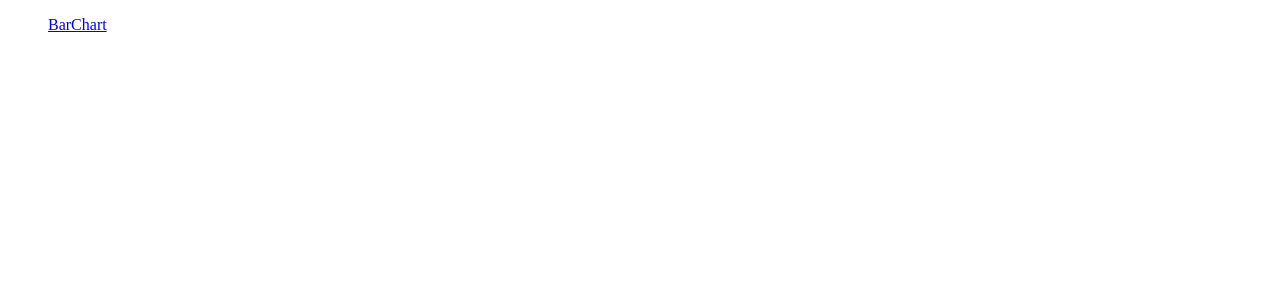
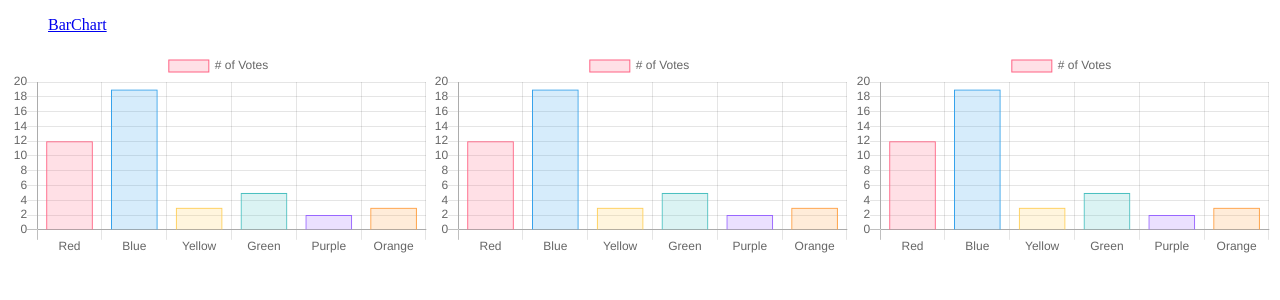
Before and after one commit to hachi-eiji/sandbox-chartjs, an Angular app: page / in a window 1280 px wide. Shown: the top 300 px of the page. Built offline with nearby package versions, Linux system fonts and the light colour scheme.

Commit message:
バーチャートを呼び出す

```diff
--- a/src/app/app-routing.module.ts
+++ b/src/app/app-routing.module.ts
@@ -1,9 +1,11 @@
 import { NgModule } from '@angular/core';
 import { Routes, RouterModule } from '@angular/router';
 import { BarChartComponent } from './components/bar-chart/bar-chart.component';
+import { MainComponent } from './components/main/main.component';
 
 
 const routes: Routes = [
+  { path: '', component: MainComponent },
   { path: 'bar-chart', component: BarChartComponent }
 ];
 
--- /dev/null
+++ b/src/app/components/main/main.component.html
@@ -0,0 +1,11 @@
+<div class="container">
+  <div class="item">
+    <app-bar-chart></app-bar-chart>
+  </div>
+  <div class="item">
+    <app-bar-chart></app-bar-chart>
+  </div>
+  <div class="item">
+    <app-bar-chart></app-bar-chart>
+  </div>
+</div>
--- /dev/null
+++ b/src/app/components/main/main.component.scss
@@ -0,0 +1,4 @@
+.container {
+  display: grid;
+  grid-template-columns: 1fr 1fr 1fr;
+}
--- /dev/null
+++ b/src/app/components/main/main.component.ts
@@ -0,0 +1,15 @@
+import { Component, OnInit } from '@angular/core';
+
+@Component({
+  selector: 'app-main',
+  templateUrl: './main.component.html',
+  styleUrls: ['./main.component.scss']
+})
+export class MainComponent implements OnInit {
+
+  constructor() { }
+
+  ngOnInit() {
+  }
+
+}
```
Also changed, not shown: src/app/app.module.ts (+5 -3 lines), 1 other file (tests, documents, lock files or other folders).
